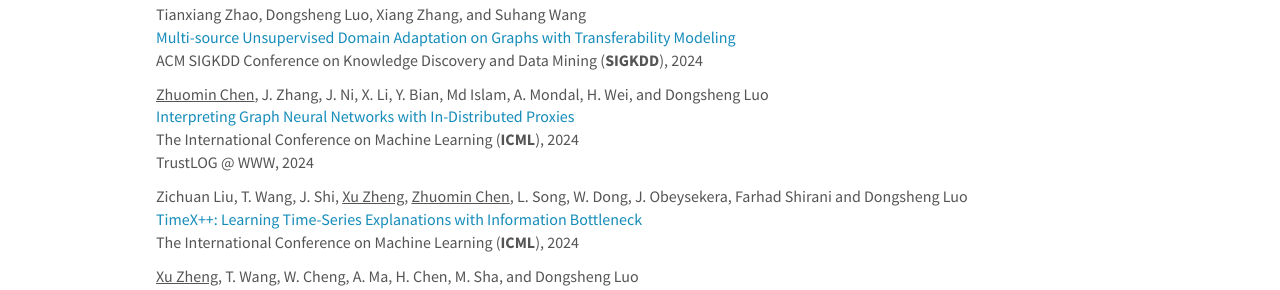
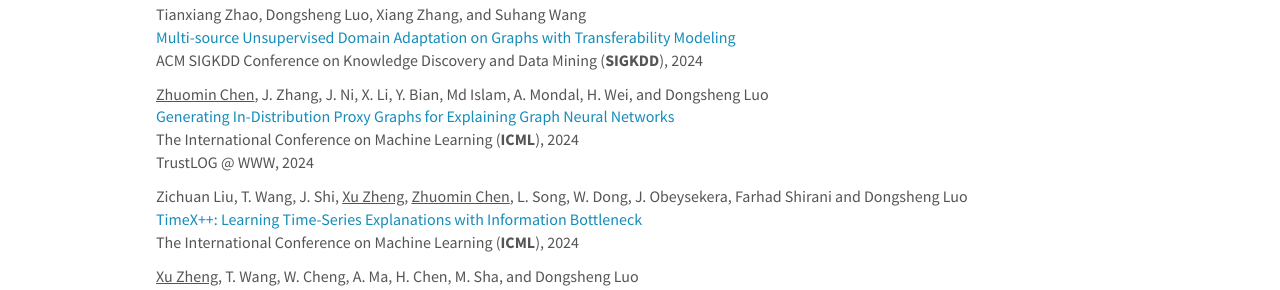
Before and after one commit to trustai4s-lab/trustai4s-lab.github.io, a Jekyll site: the page built from _pages/publications.md, in a window 1280 px wide and 900 px high, scrolled down 791 px. Shown: the part 154-444 px from the top of the window. Built offline with Jekyll 4.4.1, drawn with Linux system fonts in a browser that asks for light colours; nearby versions of some CDN libraries.

Commit message:
Update publications.md

```diff
--- a/_pages/publications.md
+++ b/_pages/publications.md
@@ -53,7 +53,7 @@
 ACM SIGKDD Conference on Knowledge Discovery and Data Mining (**SIGKDD**), 2024
 
 <u>Zhuomin Chen</u>, J. Zhang, J. Ni, X. Li, Y. Bian, Md Islam, A. Mondal, H. Wei, and Dongsheng Luo\
-[Interpreting Graph Neural Networks with In-Distributed Proxies](https://arxiv.org/abs/2402.02036)\
+[Generating In-Distribution Proxy Graphs for Explaining Graph Neural Networks](https://arxiv.org/abs/2402.02036)\
 The International Conference on Machine Learning (**ICML**), 2024\
 TrustLOG @ WWW, 2024
 
```
